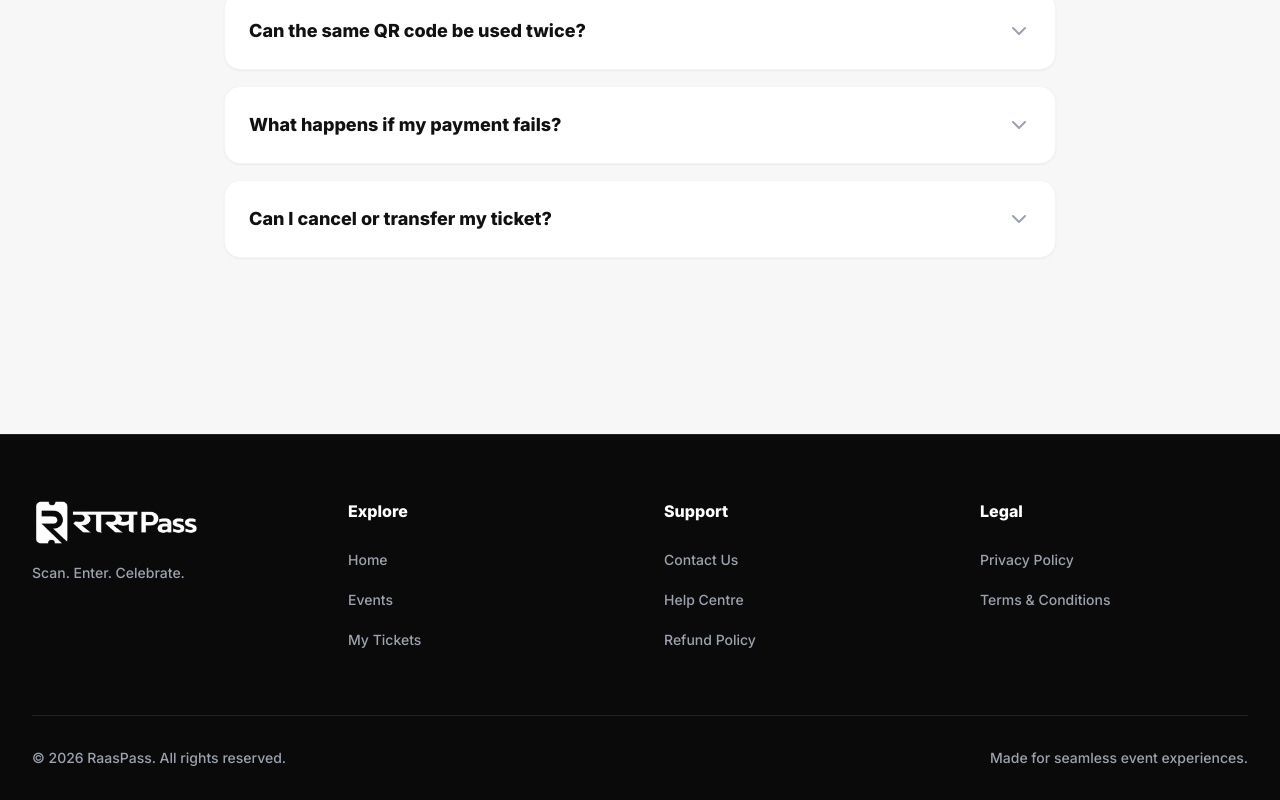
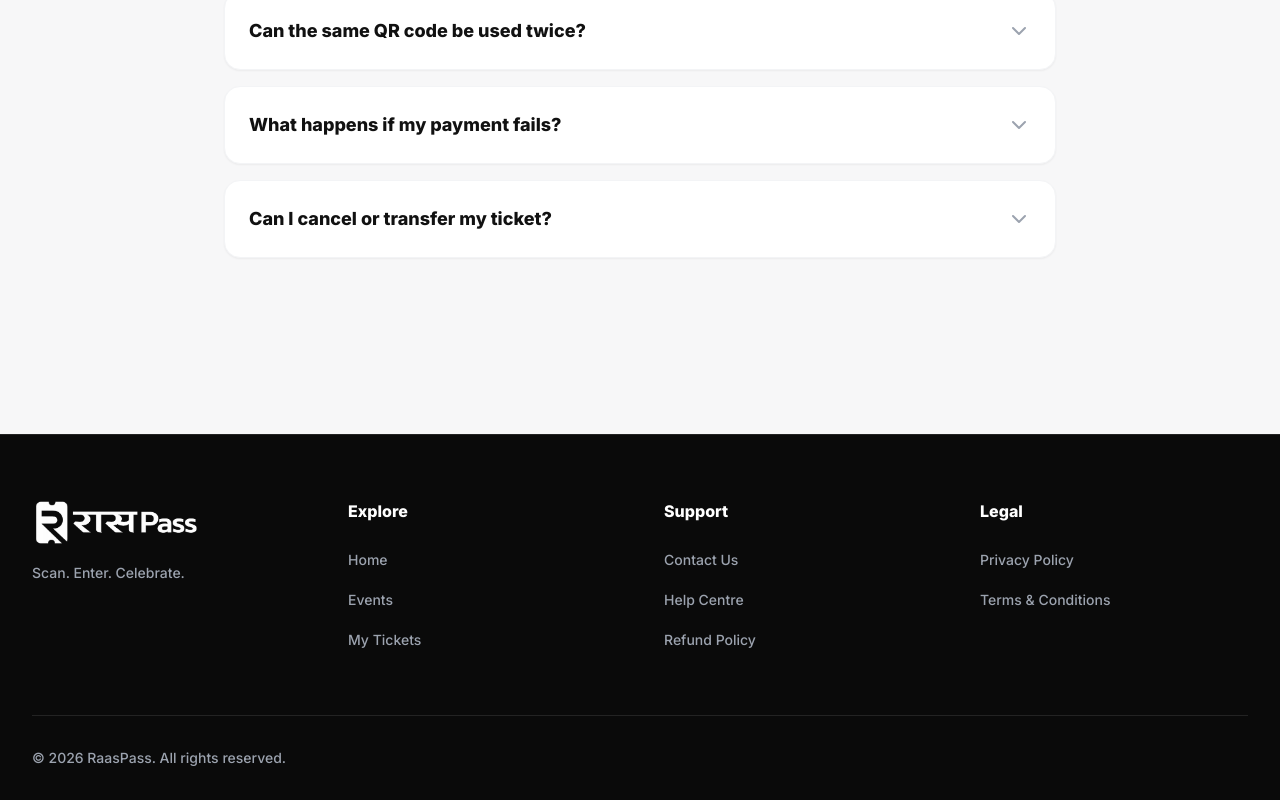
Before and after one commit to kashyapviradiya/PASS-NAVRATRI, a Next.js app: page / in a window 1280 px wide. Shown: the part 3634-4434 px from the top of the page. Built offline with nearby package versions, Linux system fonts and the light colour scheme; no server answers; a web font is replaced by a local one.

Commit message:
Remove tagline from Footer component

```diff
--- a/src/components/Footer.tsx
+++ b/src/components/Footer.tsx
@@ -51,7 +51,6 @@ export default function Footer() {
             © 2026 RaasPass. All rights reserved.
           </p>
           <div className="flex items-center gap-6">
-            <span className="text-gray-400 text-sm font-[500]">Made for seamless event experiences.</span>
           </div>
         </div>
       </div>
```
